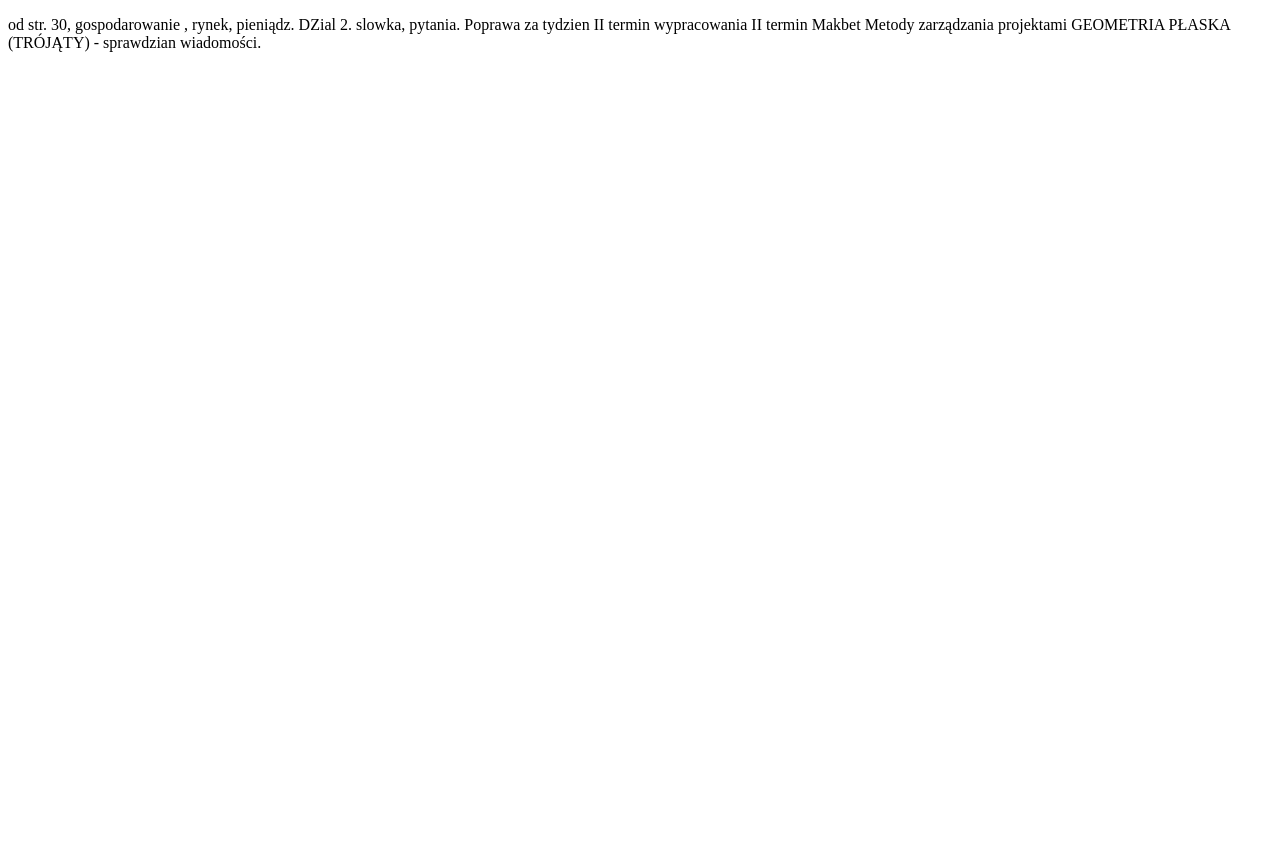
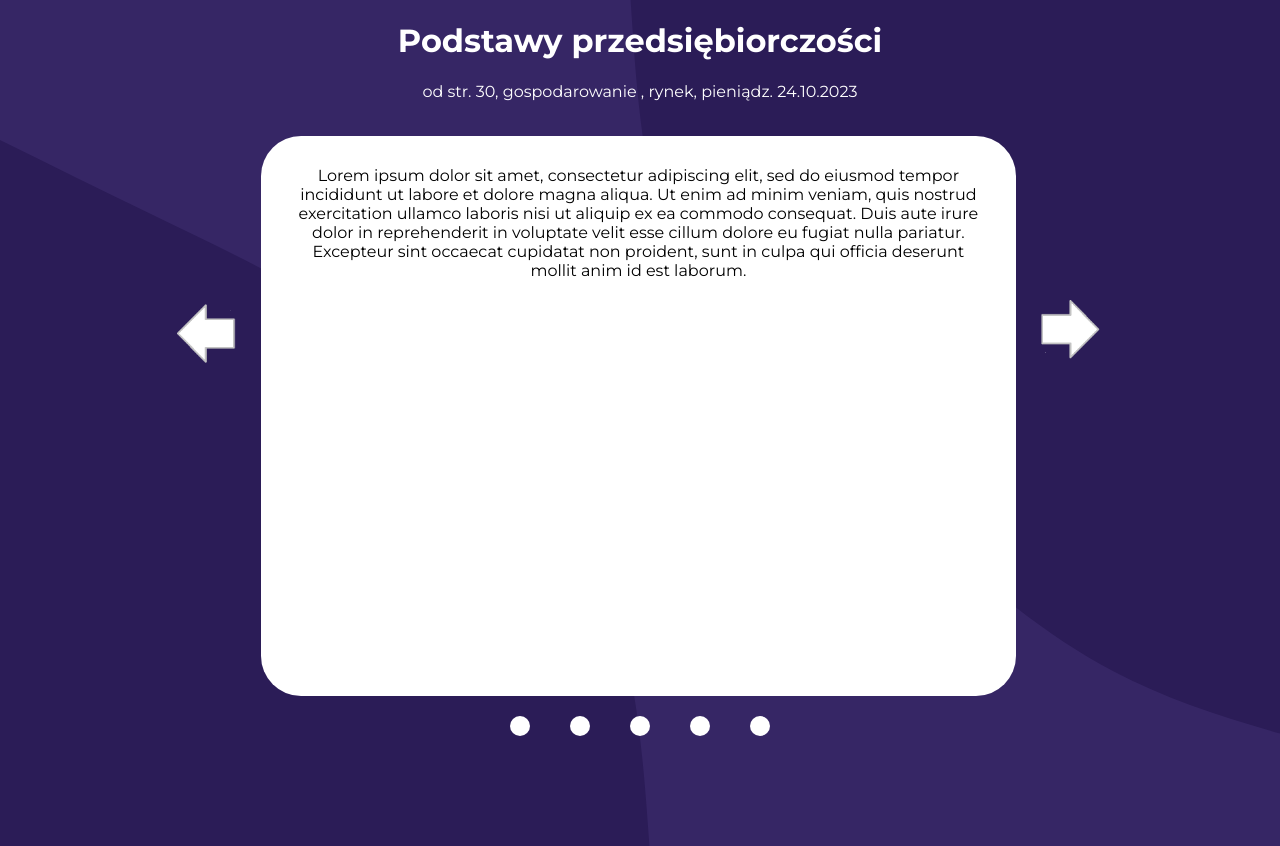
Before and after one commit to blukasik7/hackheroesEKONOM, a plain HTML site: page website.html in a window 1280 px wide. Before the commit the page ends 800 px from the top, so only its background shows below. Drawn offline with Linux system fonts and the light colour scheme.

Commit message:
Upiększenie strony z notatkami, dodanie kolek.
Do poprawy: ilosc wyswietlanych kolek, dzialanie kolek, zaznaczenie ktore kolko jest obecnie wybrane

```diff
--- a/styl.css
+++ b/styl.css
@@ -1,16 +1,21 @@
-body{
+@import url("https://fonts.googleapis.com/css2?family=Montserrat:ital,wght@0,100;0,200;0,300;0,400;0,500;0,600;0,700;0,800;0,900;1,100;1,200;1,300;1,400;1,500;1,600;1,700;1,800;1,900&display=swap");
+
+body {
+  font-family: "Montserrat", sans-serif;
   text-align: center;
-    background-color: purple;
+  background-image: url("data/svg/bg-1.svg");
+  background-repeat: no-repeat;
+  background-position: center;
+  background-size: cover;
   text-align: center;
-
 }
-.przedmiot{
+.przedmiot {
   color: white;
 }
-p{
+p {
   color: white;
 }
-#left_arrow{
+#left_arrow {
   float: left;
   width: 5%;
   height: 10%;
@@ -18,26 +23,45 @@ p{
   rotate: 180deg;
   margin-top: 13%;
 }
-#right_arrow{
+#right_arrow {
   float: left;
   width: 5%;
   height: 10%;
   margin-right: 13%;
   margin-top: 13%;
 }
-main{
+main {
+  padding: 30px;
   float: left;
   margin-left: 2%;
   margin-right: 2%;
-    width: 60%;
+  width: 55%;
   height: 500px;
-    outline: 3px solid black;
+
   background-color: white;
   color: black;
-    border-radius: 20px;
+  border-radius: 40px;
+
+  border: 0px;
 }
-img{
+img {
   width: 100%;
   height: auto;
-
 }
+#circles_div {
+  height: 150px;
+  float: left;
+  text-align: center;
+  width: 100%;
+}
+#circles_div img {
+  margin-top: 10px;
+  width: 2%;
+}
+.circle {
+  width: 20px;
+  height: 20px;
+  border-radius: 50%;
+  margin: 20px;
+  cursor: pointer;
+}
--- a/website.html
+++ b/website.html
@@ -1,6 +1,45 @@
-<!DOCTYPE html>                        <html>                        <head>                            <meta charset="utf-8">                        </head>                        <body>                            <p>od str. 30, gospodarowanie , rynek, pieniądz.
-DZial 2. slowka, pytania. Poprawa za tydzien
-II termin wypracowania
-II termin Makbet
-Metody zarządzania projektami
-GEOMETRIA PŁASKA (TRÓJĄTY) - sprawdzian wiadomości.  </p>                        </body>                        </html>
+<!DOCTYPE html>
+<html>
+  <head>
+    <meta charset="utf-8" />
+    <link href="styl.css" type="text/css" rel="stylesheet" />
+  </head>
+  <body>
+    <h1 class="przedmiot">Podstawy przedsiębiorczości</h1>
+    <p>od str. 30, gospodarowanie , rynek, pieniądz. 24.10.2023</p>
+    <br />
+    <div id="left_arrow"><img src="arrow.png" alt="arrow" /></div>
+    <main>
+      Lorem ipsum dolor sit amet, consectetur adipiscing elit, sed do eiusmod
+      tempor incididunt ut labore et dolore magna aliqua. Ut enim ad minim
+      veniam, quis nostrud exercitation ullamco laboris nisi ut aliquip ex ea
+      commodo consequat. Duis aute irure dolor in reprehenderit in voluptate
+      velit esse cillum dolore eu fugiat nulla pariatur. Excepteur sint occaecat
+      cupidatat non proident, sunt in culpa qui officia deserunt mollit anim id
+      est laborum.
+    </main>
+
+    <div id="right_arrow"><img src="arrow.png" alt="arrow" /></div>
+    <div id="circles_div"></div>
+    <script>
+      // Określ liczbę kolek
+      const numberOfCircles = 5;
+
+      // Pobierz kontener na kolek
+      const circlesContainer = document.getElementById("circles_div");
+
+      // Utwórz kolek i dodaj je do kontenera
+      for (let i = 0; i < numberOfCircles; i++) {
+        const circle = document.createElement("div");
+        circle.style.display = "inline-block";
+        circle.className = "circle";
+        circle.style.backgroundColor = "rgb(255,255,255)"; // Ustaw kolor koła
+        circle.addEventListener("click", () => {
+          // Ustaw wybrane koło na kliknięte
+          alert("Kliknieto kolko " + (i + 1));
+        });
+        circlesContainer.appendChild(circle);
+      }
+    </script>
+  </body>
+</html>
```
Also changed, not shown: data/img/circle.png (added). Lines whose indentation alone changed are shown as unchanged.
